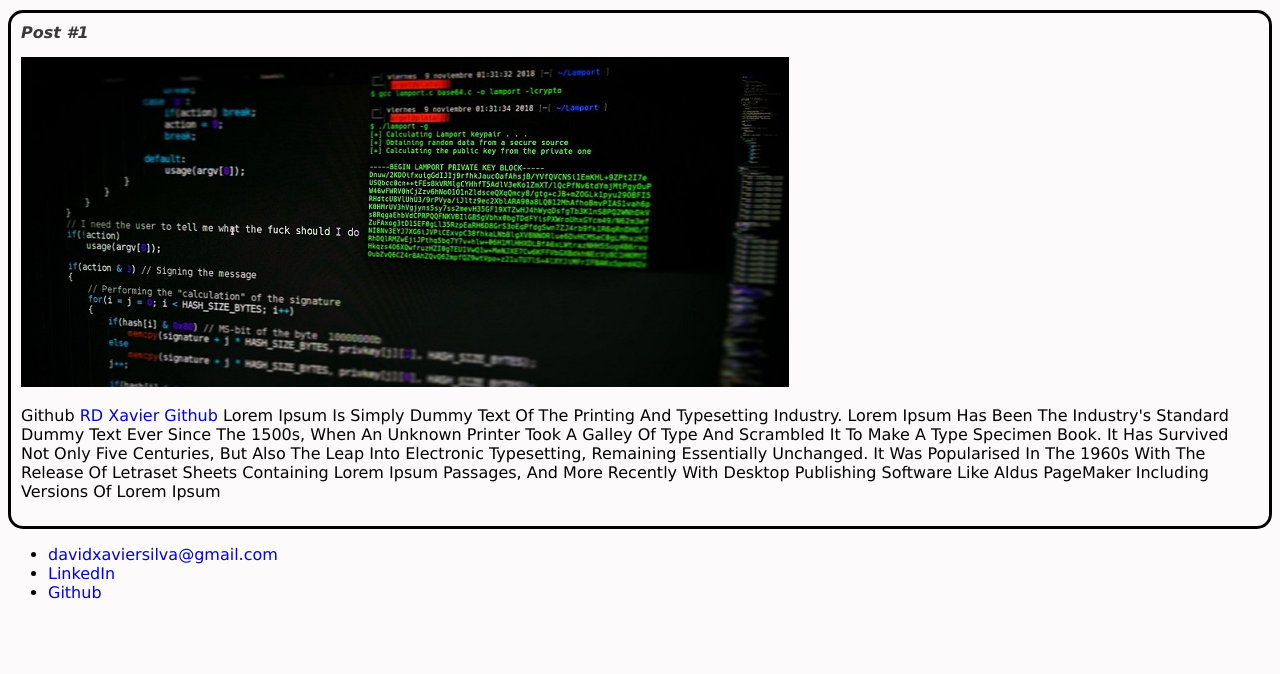
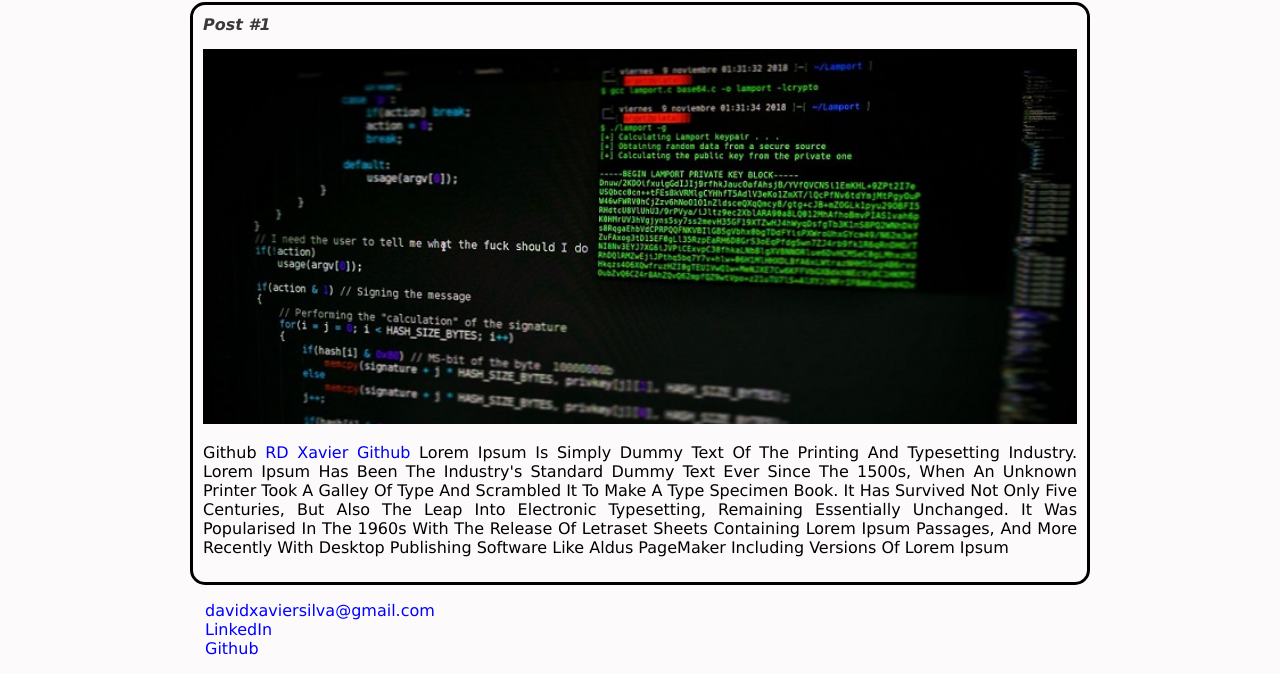
Before and after one commit to robertodavidxavier/HTML_CSS, a plain HTML site: page index.html in a window 1280 px wide. Shown: the part 313-987 px from the top of the page. Before the commit the page ends 931 px from the top, so only its background shows below. Drawn offline with Linux system fonts and the light colour scheme.

Commit message:
html_css

```diff
--- a/index.html
+++ b/index.html
@@ -26,14 +26,15 @@
             </article>
         </section>
         <footer>
-            <ul>
+            <ul class="contacts_list">
                 <li>
-                <a href="mailto:davidxaviersilva@gmail.com"target="_blank">davidxaviersilva@gmail.com</a>
-                </li>
-                <li><a href="https://www.linkedin.com/in/roberto-david-xavier-da-silva-8a602bb1/"target="_blank">LinkedIn</a>
+                    <a href="mailto:davidxaviersilva@gmail.com"target="_blank">davidxaviersilva@gmail.com</a>
                 </li>
                 <li>
-                <a href="https://github.com/robertodavidxavier"target="_blank">Github</a>
+                    <a href="https://www.linkedin.com/in/roberto-david-xavier-da-silva-8a602bb1/"target="_blank">LinkedIn</a>
+                </li>
+                <li>
+                    <a href="https://github.com/robertodavidxavier"target="_blank">Github</a>
                 </li>
             </ul>
         </footer>
--- a/style.css
+++ b/style.css
@@ -1,6 +1,8 @@
 body {
  background: rgb(252, 250, 250);
  font-family: Verdana;
+ max-width: 900px;
+ margin: auto;
 }
 
 .photo{
@@ -40,10 +42,20 @@ a {
 margin: 0;
 margin-bottom: 15px;
 text-transform: capitalize;
+text-align: justify;
 
 }
 
 .post_image {
     margin-bottom: 15px;
+    width: 100%;
+}
 
+.contacts_list {
+    list-style-type: none;
+    padding-left: 15px;
 }
+
+.contacts_list li a {
+    color: blue;
+}
```
